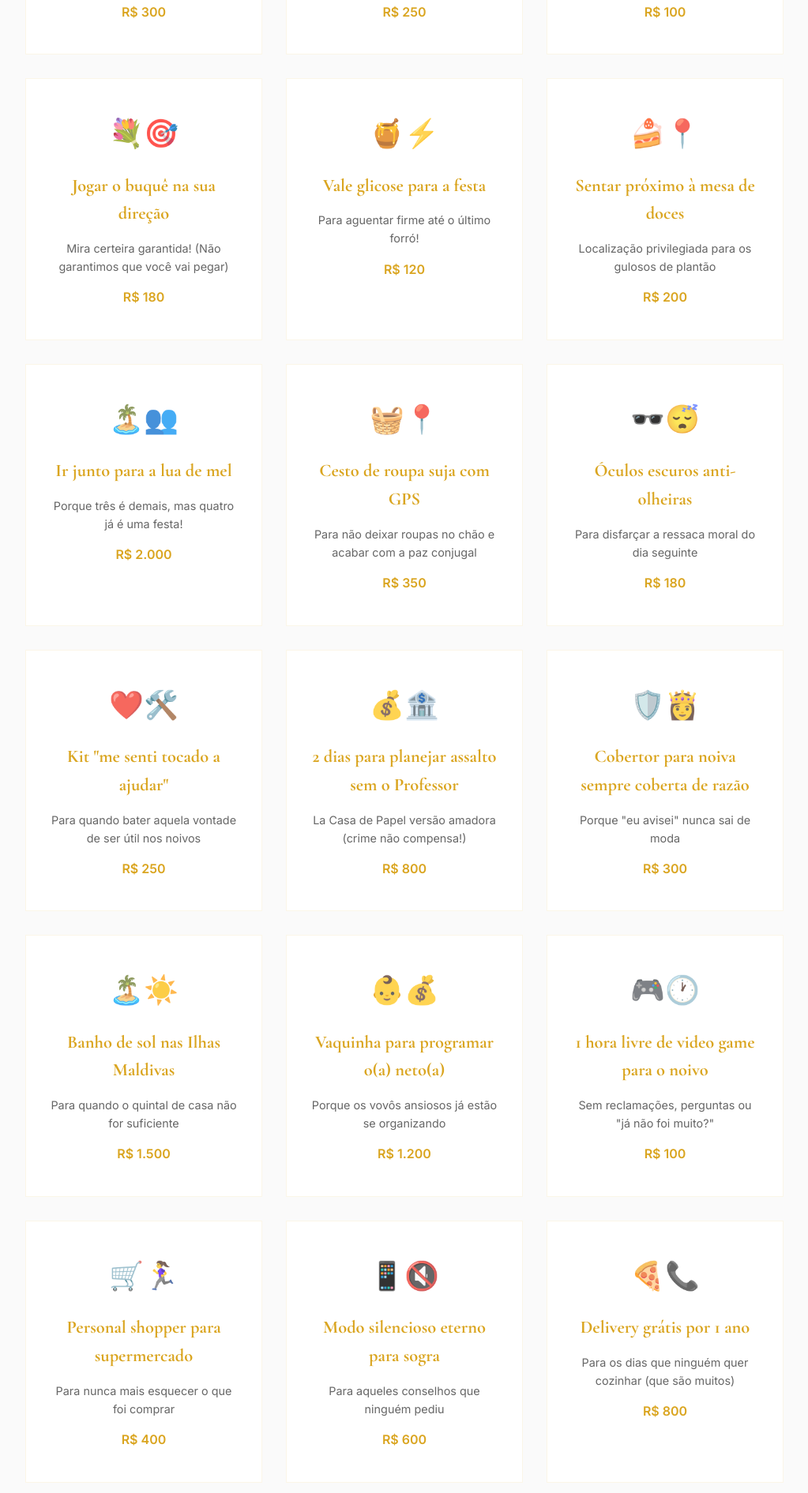
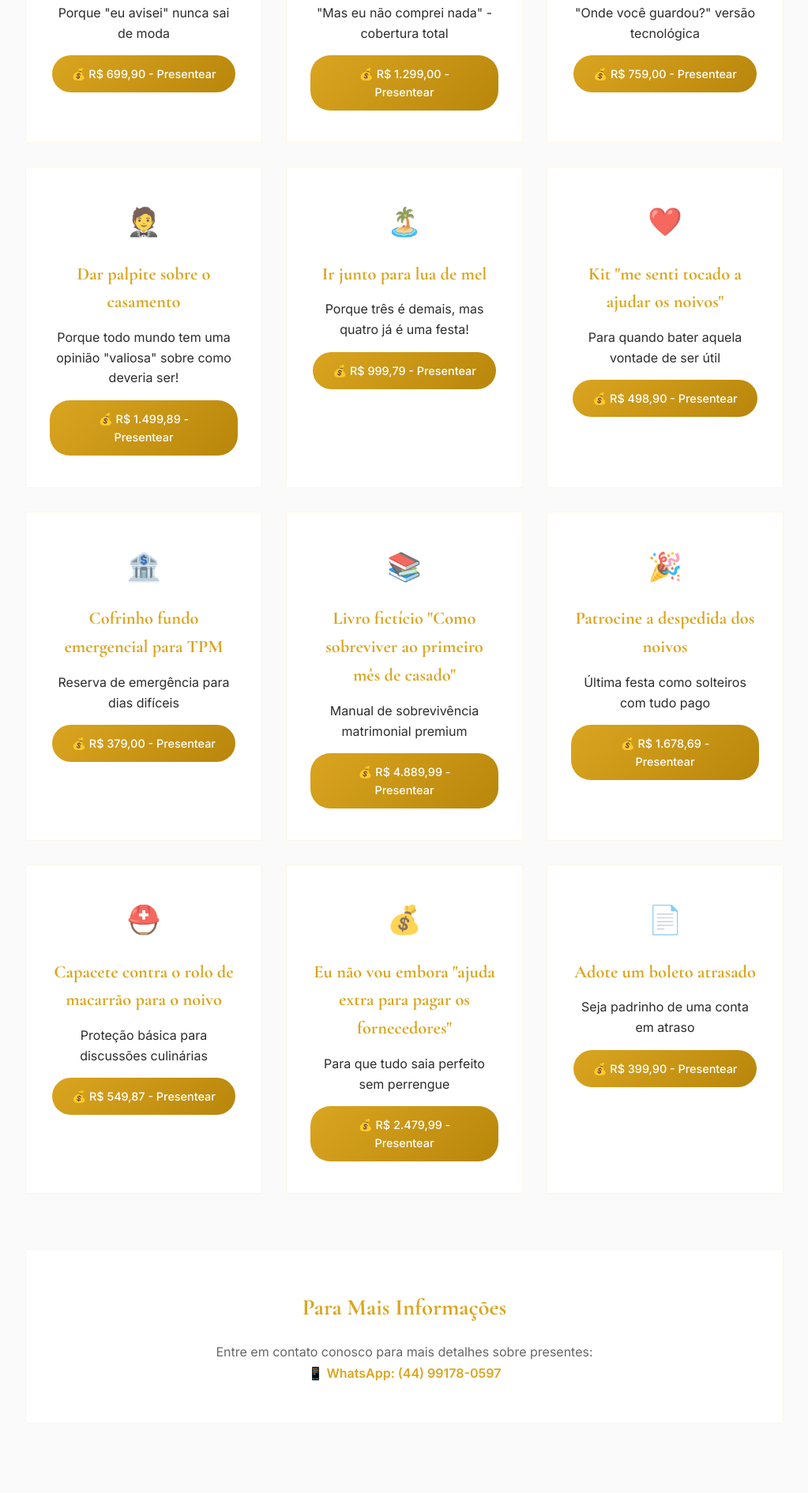
Before and after one commit to ThiagoEmanuel2408/taynara-thiago, a plain HTML site: page index.html in a window 1280 px wide. Shown: the part 5062-6953 px from the top of the page at 79% size, without its empty margins (128-1151 px from the left). Drawn offline with nearby package versions, Linux system fonts and the light colour scheme.

Commit message:
Update index.html

```diff
--- a/index.html
+++ b/index.html
@@ -491,12 +491,31 @@
             transform: translateY(-2px);
         }
 
-        /* Gifts Grid */
+        .gift-btn {
+            display: inline-block;
+            background: linear-gradient(135deg, #DAA520, #B8860B);
+            color: white;
+            padding: 12px 25px;
+            text-decoration: none;
+            font-weight: 500;
+            font-size: 0.9rem;
+            border-radius: 25px;
+            transition: all 0.3s ease;
+            margin-top: 15px;
+        }
+
+        .gift-btn:hover {
+            background: linear-gradient(135deg, #B8860B, #DAA520);
+            transform: translateY(-2px);
+            box-shadow: 0 8px 20px rgba(218, 165, 32, 0.3);
+            color: white;
+        }
+
         .gifts-grid {
             display: grid;
             grid-template-columns: repeat(auto-fit, minmax(280px, 1fr));
             gap: 30px;
-            margin-top: 70px;
+            margin: 70px 0;
         }
 
         .gift-card {
@@ -542,21 +561,25 @@
             margin-bottom: 15px;
         }
 
-        .gift-card p {
-            color: #666;
-            line-height: 1.6;
-            font-size: 0.9rem;
-            margin-bottom: 15px;
+        .contact-info {
+            margin-top: 60px;
+            padding: 50px;
+            background: white;
+            border: 1px solid rgba(218, 165, 32, 0.1);
         }
 
-        .gift-price {
+        .contact-info h3 {
+            font-family: 'Cormorant Garamond', serif;
             color: #DAA520;
-            font-weight: 600;
-            font-size: 1rem;
+            margin-bottom: 20px;
+            font-size: 1.8rem;
         }
 
-        .contact-info {
-            margin-top: 60px;
+        .contact-info p {
+            color: #666;
+            font-size: 1rem;
+            line-height: 1.7;
+        }
             padding: 50px;
             background: white;
             border: 1px solid rgba(218, 165, 32, 0.1);
@@ -675,13 +698,13 @@
                 padding: 40px 30px;
             }
 
+            .pix-section {
+                padding: 30px 20px;
+            }
+
             .gifts-grid {
                 grid-template-columns: 1fr;
                 gap: 25px;
-            }
-
-            .pix-section {
-                padding: 30px 20px;
             }
         }
 
@@ -841,220 +864,138 @@
 
             <div class="gifts-grid">
                 <div class="gift-card">
-                    <div class="icon">🤵💬</div>
-                    <h4>Dar palpite sobre o casamento</h4>
-                    <p>Porque todo mundo tem uma opinião "valiosa" sobre como deveria ser!</p>
-                    <div class="gift-price">R$ 150</div>
+                    <div class="icon">💵</div>
+                    <h4>Ajuda para os noivos comprarem dólares para viagem</h4>
+                    <p>Para que a lua de mel seja em moeda forte!</p>
+                    <a href="https://mpago.la/1L2ssSq" target="_blank" class="gift-btn">
+                        💰 R$ 1.999,00 - Presentear
+                    </a>
                 </div>
 
                 <div class="gift-card">
-                    <div class="icon">💍🎤</div>
-                    <h4>Fazer um pedido de casamento durante a festa</h4>
-                    <p>Aproveite nossa festa para roubar a cena (com nossa permissão!)</p>
-                    <div class="gift-price">R$ 500</div>
+                    <div class="icon">👶</div>
+                    <h4>Cota para perguntar quando o casal terá filhos</h4>
+                    <p>Direito vitalício de fazer a pergunta clássica</p>
+                    <a href="https://mpago.la/1TWfVs2" target="_blank" class="gift-btn">
+                        💰 R$ 659,80 - Presentear
+                    </a>
                 </div>
 
                 <div class="gift-card">
-                    <div class="icon">🍽️🏠</div>
+                    <div class="icon">🍽️</div>
                     <h4>Primeiro almoço na casa dos noivos</h4>
                     <p>Venha testar se a Taynara realmente sabe cozinhar!</p>
-                    <div class="gift-price">R$ 200</div>
+                    <a href="https://mpago.la/2J1iX9e" target="_blank" class="gift-btn">
+                        💰 R$ 299,00 - Presentear
+                    </a>
                 </div>
 
                 <div class="gift-card">
-                    <div class="icon">👥🚫</div>
-                    <h4>Levar alguém que não foi convidado</h4>
-                    <p>Porque sempre tem aquele amigo que "não tinha o que fazer"</p>
-                    <div class="gift-price">R$ 300</div>
+                    <div class="icon">🛡️</div>
+                    <h4>Cobertor para noiva sempre coberta de razão</h4>
+                    <p>Porque "eu avisei" nunca sai de moda</p>
+                    <a href="https://mpago.la/1y5MPzC" target="_blank" class="gift-btn">
+                        💰 R$ 699,90 - Presentear
+                    </a>
                 </div>
 
                 <div class="gift-card">
-                    <div class="icon">💐🙅‍♂️</div>
-                    <h4>Não jogar o buquê para sua mulher</h4>
-                    <p>Para os casados que querem continuar casados só uma vez</p>
-                    <div class="gift-price">R$ 250</div>
+                    <div class="icon">💸</div>
+                    <h4>Seguro contra gastos femininos</h4>
+                    <p>"Mas eu não comprei nada" - cobertura total</p>
+                    <a href="https://mpago.la/1kyQTr6" target="_blank" class="gift-btn">
+                        💰 R$ 1.299,00 - Presentear
+                    </a>
                 </div>
 
                 <div class="gift-card">
-                    <div class="icon">🍖⚡</div>
-                    <h4>Prioridade na fila do buffet</h4>
-                    <p>Seja o primeiro a descobrir se o churrasco está bom!</p>
-                    <div class="gift-price">R$ 100</div>
+                    <div class="icon">🧭</div>
+                    <h4>GPS para a noiva achar as coisas em casa</h4>
+                    <p>"Onde você guardou?" versão tecnológica</p>
+                    <a href="https://mpago.la/1y5MPzC" target="_blank" class="gift-btn">
+                        💰 R$ 759,00 - Presentear
+                    </a>
                 </div>
 
                 <div class="gift-card">
-                    <div class="icon">💐🎯</div>
-                    <h4>Jogar o buquê na sua direção</h4>
-                    <p>Mira certeira garantida! (Não garantimos que você vai pegar)</p>
-                    <div class="gift-price">R$ 180</div>
+                    <div class="icon">🤵</div>
+                    <h4>Dar palpite sobre o casamento</h4>
+                    <p>Porque todo mundo tem uma opinião "valiosa" sobre como deveria ser!</p>
+                    <a href="https://mpago.la/2jQVRqa" target="_blank" class="gift-btn">
+                        💰 R$ 1.499,89 - Presentear
+                    </a>
                 </div>
 
                 <div class="gift-card">
-                    <div class="icon">🍯⚡</div>
-                    <h4>Vale glicose para a festa</h4>
-                    <p>Para aguentar firme até o último forró!</p>
-                    <div class="gift-price">R$ 120</div>
+                    <div class="icon">🏝️</div>
+                    <h4>Ir junto para lua de mel</h4>
+                    <p>Porque três é demais, mas quatro já é uma festa!</p>
+                    <a href="https://mpago.la/31hSpqe" target="_blank" class="gift-btn">
+                        💰 R$ 999,79 - Presentear
+                    </a>
                 </div>
 
                 <div class="gift-card">
-                    <div class="icon">🍰📍</div>
-                    <h4>Sentar próximo à mesa de doces</h4>
-                    <p>Localização privilegiada para os gulosos de plantão</p>
-                    <div class="gift-price">R$ 200</div>
+                    <div class="icon">❤️</div>
+                    <h4>Kit "me senti tocado a ajudar os noivos"</h4>
+                    <p>Para quando bater aquela vontade de ser útil</p>
+                    <a href="https://mpago.la/33GFx3u" target="_blank" class="gift-btn">
+                        💰 R$ 498,90 - Presentear
+                    </a>
                 </div>
 
                 <div class="gift-card">
-                    <div class="icon">🏝️👥</div>
-                    <h4>Ir junto para a lua de mel</h4>
-                    <p>Porque três é demais, mas quatro já é uma festa!</p>
-                    <div class="gift-price">R$ 2.000</div>
+                    <div class="icon">🏦</div>
+                    <h4>Cofrinho fundo emergencial para TPM</h4>
+                    <p>Reserva de emergência para dias difíceis</p>
+                    <a href="https://mpago.la/2rro65J" target="_blank" class="gift-btn">
+                        💰 R$ 379,00 - Presentear
+                    </a>
                 </div>
 
                 <div class="gift-card">
-                    <div class="icon">🧺📍</div>
-                    <h4>Cesto de roupa suja com GPS</h4>
-                    <p>Para não deixar roupas no chão e acabar com a paz conjugal</p>
-                    <div class="gift-price">R$ 350</div>
+                    <div class="icon">📚</div>
+                    <h4>Livro fictício "Como sobreviver ao primeiro mês de casado"</h4>
+                    <p>Manual de sobrevivência matrimonial premium</p>
+                    <a href="https://mpago.la/2NbsECQ" target="_blank" class="gift-btn">
+                        💰 R$ 4.889,99 - Presentear
+                    </a>
                 </div>
 
                 <div class="gift-card">
-                    <div class="icon">🕶️😴</div>
-                    <h4>Óculos escuros anti-olheiras</h4>
-                    <p>Para disfarçar a ressaca moral do dia seguinte</p>
-                    <div class="gift-price">R$ 180</div>
+                    <div class="icon">🎉</div>
+                    <h4>Patrocine a despedida dos noivos</h4>
+                    <p>Última festa como solteiros com tudo pago</p>
+                    <a href="https://mpago.la/2jPQUDK" target="_blank" class="gift-btn">
+                        💰 R$ 1.678,69 - Presentear
+                    </a>
                 </div>
 
                 <div class="gift-card">
-                    <div class="icon">❤️🛠️</div>
-                    <h4>Kit "me senti tocado a ajudar"</h4>
-                    <p>Para quando bater aquela vontade de ser útil nos noivos</p>
-                    <div class="gift-price">R$ 250</div>
+                    <div class="icon">⛑️</div>
+                    <h4>Capacete contra o rolo de macarrão para o noivo</h4>
+                    <p>Proteção básica para discussões culinárias</p>
+                    <a href="https://mpago.la/2xmDuNd" target="_blank" class="gift-btn">
+                        💰 R$ 549,87 - Presentear
+                    </a>
                 </div>
 
                 <div class="gift-card">
-                    <div class="icon">💰🏦</div>
-                    <h4>2 dias para planejar assalto sem o Professor</h4>
-                    <p>La Casa de Papel versão amadora (crime não compensa!)</p>
-                    <div class="gift-price">R$ 800</div>
+                    <div class="icon">💰</div>
+                    <h4>Eu não vou embora "ajuda extra para pagar os fornecedores"</h4>
+                    <p>Para que tudo saia perfeito sem perrengue</p>
+                    <a href="https://mpago.la/2imPvrw" target="_blank" class="gift-btn">
+                        💰 R$ 2.479,99 - Presentear
+                    </a>
                 </div>
 
                 <div class="gift-card">
-                    <div class="icon">🛡️👸</div>
-                    <h4>Cobertor para noiva sempre coberta de razão</h4>
-                    <p>Porque "eu avisei" nunca sai de moda</p>
-                    <div class="gift-price">R$ 300</div>
-                </div>
-
-                <div class="gift-card">
-                    <div class="icon">🏝️☀️</div>
-                    <h4>Banho de sol nas Ilhas Maldivas</h4>
-                    <p>Para quando o quintal de casa não for suficiente</p>
-                    <div class="gift-price">R$ 1.500</div>
-                </div>
-
-                <div class="gift-card">
-                    <div class="icon">👶💰</div>
-                    <h4>Vaquinha para programar o(a) neto(a)</h4>
-                    <p>Porque os vovôs ansiosos já estão se organizando</p>
-                    <div class="gift-price">R$ 1.200</div>
-                </div>
-
-                <div class="gift-card">
-                    <div class="icon">🎮🕐</div>
-                    <h4>1 hora livre de video game para o noivo</h4>
-                    <p>Sem reclamações, perguntas ou "já não foi muito?"</p>
-                    <div class="gift-price">R$ 100</div>
-                </div>
-
-                <div class="gift-card">
-                    <div class="icon">🛒🏃‍♀️</div>
-                    <h4>Personal shopper para supermercado</h4>
-                    <p>Para nunca mais esquecer o que foi comprar</p>
-                    <div class="gift-price">R$ 400</div>
-                </div>
-
-                <div class="gift-card">
-                    <div class="icon">📱🔇</div>
-                    <h4>Modo silencioso eterno para sogra</h4>
-                    <p>Para aqueles conselhos que ninguém pediu</p>
-                    <div class="gift-price">R$ 600</div>
-                </div>
-
-                <div class="gift-card">
-                    <div class="icon">🍕📞</div>
-                    <h4>Delivery grátis por 1 ano</h4>
-                    <p>Para os dias que ninguém quer cozinhar (que são muitos)</p>
-                    <div class="gift-price">R$ 800</div>
-                </div>
-
-                <div class="gift-card">
-                    <div class="icon">🧙‍♂️✨</div>
-                    <h4>Mágico para fazer a louça desaparecer</h4>
-                    <p>O truque de mágica mais pedido pelos casais</p>
-                    <div class="gift-price">R$ 500</div>
-                </div>
-
-                <div class="gift-card">
-                    <div class="icon">🏆😴</div>
-                    <h4>Troféu "Campeão de dormir no sofá"</h4>
-                    <p>Para quando a cama vira território inimigo</p>
-                    <div class="gift-price">R$ 150</div>
-                </div>
-
-                <div class="gift-card">
-                    <div class="icon">🎯🤝</div>
-                    <h4>Aulas de "sempre ter razão" para o noivo</h4>
-                    <p>Curso intensivo (mas provavelmente sem sucesso)</p>
-                    <div class="gift-price">R$ 350</div>
-                </div>
-
-                <div class="gift-card">
-                    <div class="icon">🔊📢</div>
-                    <h4>Megafone para discussões conjugais</h4>
-                    <p>Para os vizinhos acompanharem o reality show</p>
-                    <div class="gift-price">R$ 200</div>
-                </div>
-
-                <div class="gift-card">
-                    <div class="icon">💸🎰</div>
-                    <h4>Seguro contra gastos femininos</h4>
-                    <p>"Mas eu não comprei nada" - cobertura total</p>
-                    <div class="gift-price">R$ 1.000</div>
-                </div>
-
-                <div class="gift-card">
-                    <div class="icon">🎭😇</div>
-                    <h4>Curso de teatro "Eu não fiz nada"</h4>
-                    <p>Para aqueles momentos de inocência duvidosa</p>
-                    <div class="gift-price">R$ 300</div>
-                </div>
-
-                <div class="gift-card">
-                    <div class="icon">🏠🔍</div>
-                    <h4>GPS para achar coisas em casa</h4>
-                    <p>"Onde você guardou?" versão tecnológica</p>
-                    <div class="gift-price">R$ 250</div>
-                </div>
-
-                <div class="gift-card">
-                    <div class="icon">☕⏰</div>
-                    <h4>Cafeteira que liga sozinha às 6h</h4>
-                    <p>Para sobreviver aos primeiros anos de casados</p>
-                    <div class="gift-price">R$ 400</div>
-                </div>
-
-                <div class="gift-card">
-                    <div class="icon">🎪🏠</div>
-                    <h4>Circo particular para visitas dos sogros</h4>
-                    <p>Entretenimento garantido para toda família!</p>
-                    <div class="gift-price">R$ 1.200</div>
-                </div>
-
-                <div class="gift-card">
-                    <div class="icon">🏆👑</div>
-                    <h4>Coroa de "Rainha da Casa"</h4>
-                    <p>Para oficializar o que já sabemos</p>
-                    <div class="gift-price">R$ 180</div>
+                    <div class="icon">📄</div>
+                    <h4>Adote um boleto atrasado</h4>
+                    <p>Seja padrinho de uma conta em atraso</p>
+                    <a href="https://mpago.la/2rro65J" target="_blank" class="gift-btn">
+                        💰 R$ 399,90 - Presentear
+                    </a>
                 </div>
             </div>
 
```
